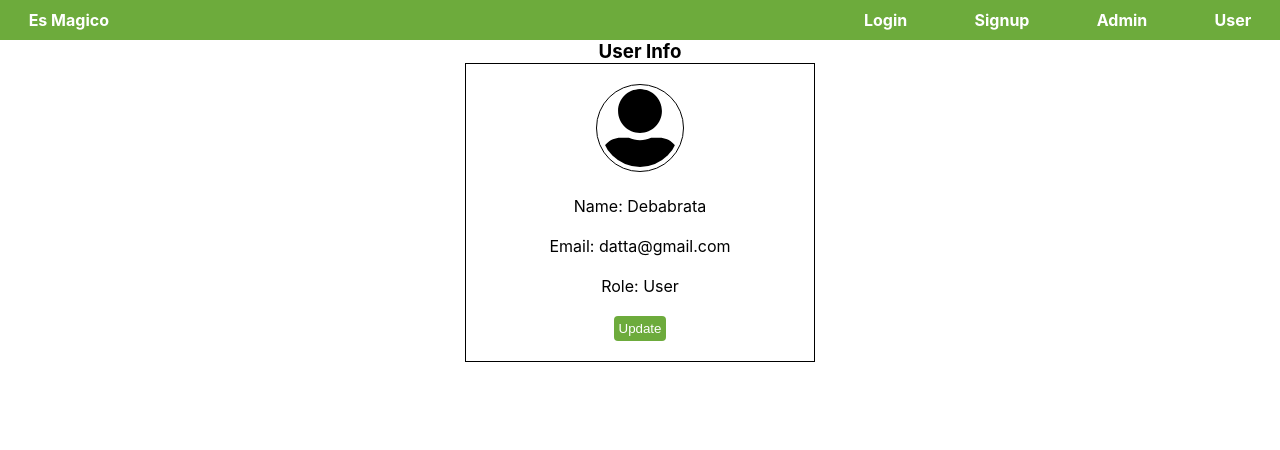
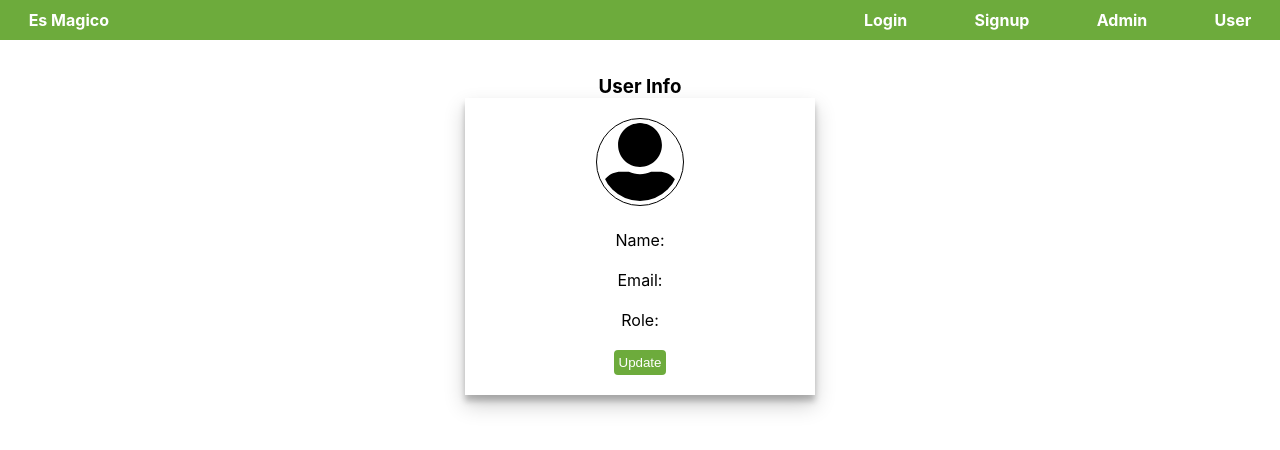
Before and after one commit to ImDebabrata/Magico, a React (Create React App) app in the folder Frontend/: page /user in a window 1280 px wide. Shown: the top 450 px of the page. Built offline with nearby package versions, Linux system fonts and the light colour scheme.

Commit message:
display user data

```diff
--- a/Frontend/src/Pages/User.jsx
+++ b/Frontend/src/Pages/User.jsx
@@ -1,29 +1,34 @@
 import React from "react";
 import styled from "styled-components";
 import { FaUserAlt } from "react-icons/fa";
+import { useSelector, useDispatch } from "react-redux";
 
 const User = () => {
+  const { name, email, role } = useSelector((store) => store.auth);
   return (
     <Container>
       <Header>User Info</Header>
       <UserBox>
         <FaUserAlt />
-        <div>Name: Debabrata</div>
-        <div>Email: datta@gmail.com</div>
-        <div>Role: User</div>
+        <div>Name: {name}</div>
+        <div>Email: {email}</div>
+        <div>Role: {role}</div>
         <button>Update</button>
       </UserBox>
     </Container>
   );
 };
 
-const Container = styled.div``;
+const Container = styled.div`
+  margin: 35px 0;
+`;
 const Header = styled.h3``;
 const UserBox = styled.div`
   width: 350px;
   padding: 20px;
   margin: auto;
-  border: 1px solid black;
+  /* border: 1px solid black; */
+  box-shadow: rgba(0, 0, 0, 0.19) 0px 10px 20px, rgba(0, 0, 0, 0.23) 0px 6px 6px;
   & > svg {
     border: 1px solid black;
     font-size: 5.5rem;
```
